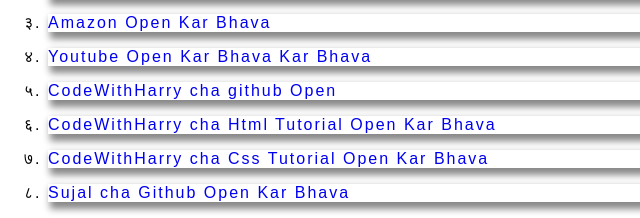
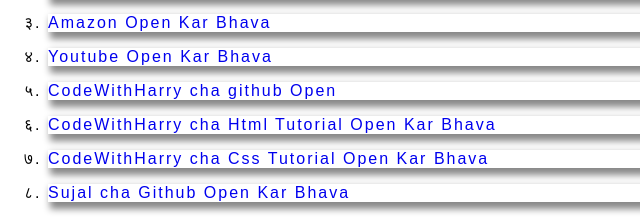
Before and after one commit to sujalc879/My-Projects, a plain HTML site: page Basic_Bookmark_Website/index.html in a window 1280 px wide. Shown: the part 181-399 px from the top of the page, 0-640 px from the left. Drawn offline with Linux system fonts and the light colour scheme; a web font is replaced by a local one.

Commit message:
Update index.html

```diff
--- a/Basic_Bookmark_Website/index.html
+++ b/Basic_Bookmark_Website/index.html
@@ -72,7 +72,7 @@
                 <p><a class="a" target="_blank" href="https://www.amazon.in">Amazon Open Kar Bhava</a></p>
             </li>
             <li>
-                <p><a class="a" target="_blank" href="https://www.youtube.com">Youtube Open Kar Bhava Kar Bhava</a></a></p>
+                <p><a class="a" target="_blank" href="https://www.youtube.com">Youtube Open Kar Bhava </a></a></p>
             </li>
             <li>
                 <p><a class="a" target="_blank" href="https://github.com/CodeWithHarry/Sigma-Web-Dev-Course">CodeWithHarry cha
```
